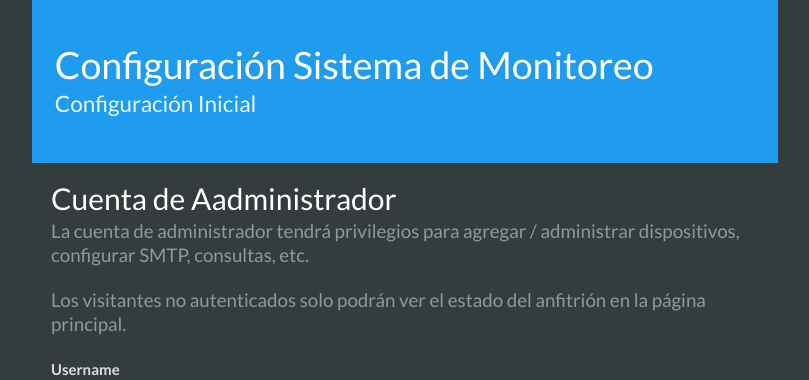
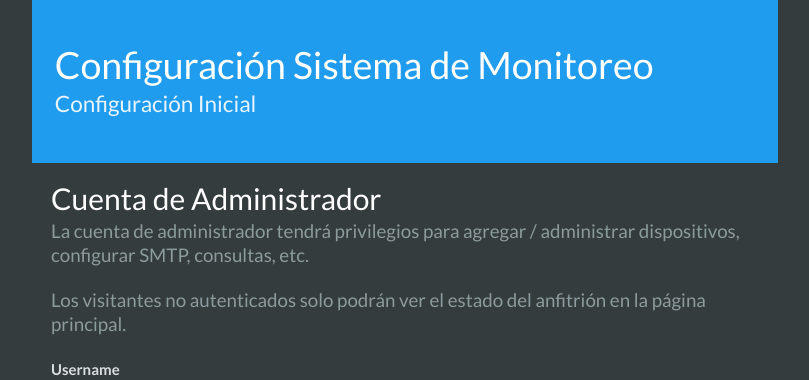
Before and after one commit to Monitore1209/Monitoreo-ICMP, a Flask app: template ipmon/templates/setup.html in a window 1280 px wide. Shown: the part 198-578 px from the top of the page, without its empty margins (235-1044 px from the left). Run offline with Flask 2, Linux system fonts and the light colour scheme; the template is opened without the code that fills it, so the values that code supplies are empty, except form fields; tables that the repository leaves empty hold one stand-in row (values such as "Sample post"); form fields are guessed from the names that the template uses; parts of the project's set-up code (start-up, migrations or seed data) failed here and were passed over; some libraries are stand-ins or nearby versions.

Commit message:
Update setup.html
corrección errores ortograficos

```diff
--- a/ipmon/templates/setup.html
+++ b/ipmon/templates/setup.html
@@ -23,7 +23,7 @@
 
         <!-- Cuenta Administrador -->
         <div class="box">
-            <p class="title is=3">Cuenta de Aadministrador</p>
+            <p class="title is=3">Cuenta de Administrador</p>
             <p class="subtitle is=5">
                 La cuenta de administrador tendrá privilegios para agregar / administrar dispositivos, configurar SMTP, consultas, etc.
 	    </p>
```
